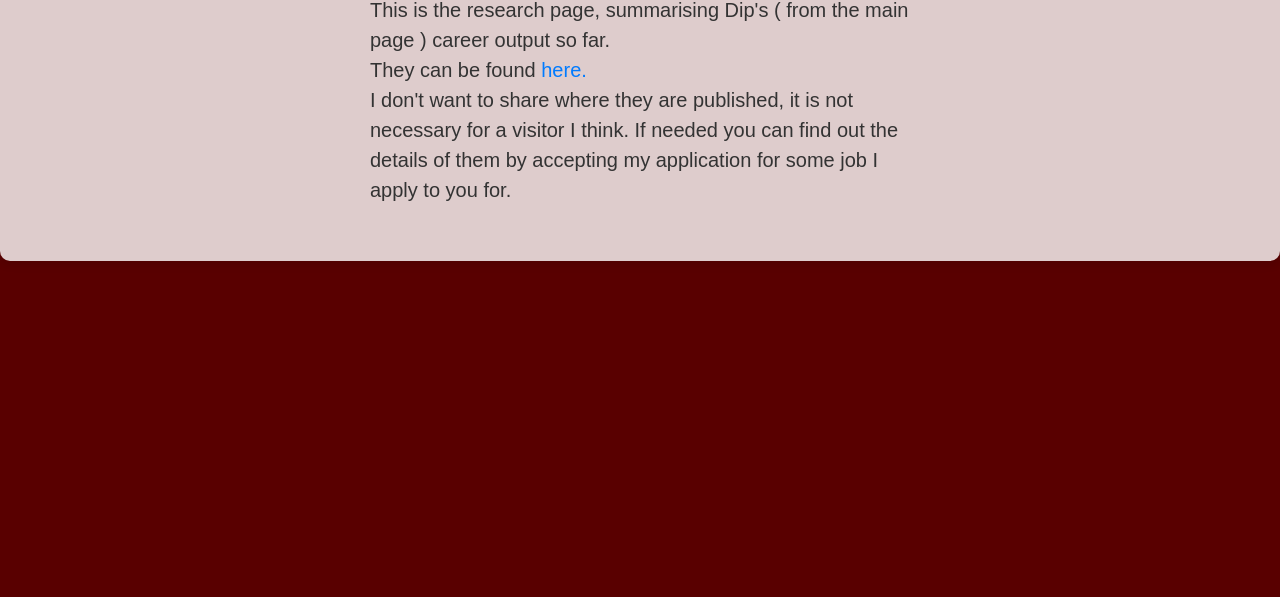
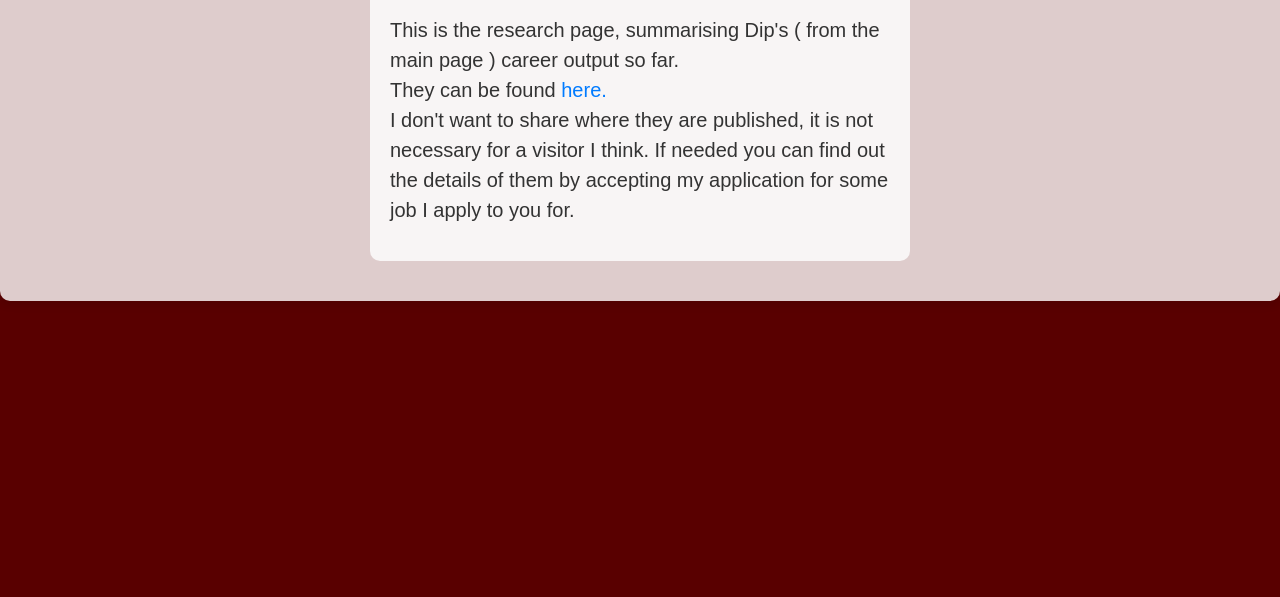
Before and after one commit to DiptaishikChoudhury/diptaishikchoudhury.github.io, a plain HTML site: page research.html in a window 1280 px wide. Shown: the part 203-800 px from the top of the page. Drawn offline with nearby package versions, Linux system fonts and the light colour scheme.

Commit message:
Update research.html

```diff
--- a/research.html
+++ b/research.html
@@ -54,6 +54,12 @@
             font-size: 1.2em; /* Change the font size for paragraphs */
             color: #333; /* Change the text color for paragraphs */
         }
+          .welcome-box {
+            background-color: rgba(255, 255, 255, 0.8);
+            padding: 20px;
+            border-radius: 10px;
+        }
+
     </style>
 </head>
 <body>
@@ -67,10 +73,12 @@
         <div class="container">
             <div class="row">
                 <div class="col-md-6 mx-auto">
+                    <div class="welcome-box">
                     <h2 class="text-center mb-4">Research Section</h2>
                     <p class="lead">This is the research page, summarising Dip's ( from the main page ) career output so far.<br>
                     They can be found <a href="https://arxiv.org/search/?query=Choudhury%2C+Diptaishik&searchtype=author&abstracts=show&order=-announced_date_first&size=50">here. </a> <br>
                     I don't want to share where they are published, it is not necessary for a visitor I think. If needed you can find out the details of them by accepting my application for some job I apply to you for. </p>
+                </div>
                 </div>
             </div>
         </div>
```
